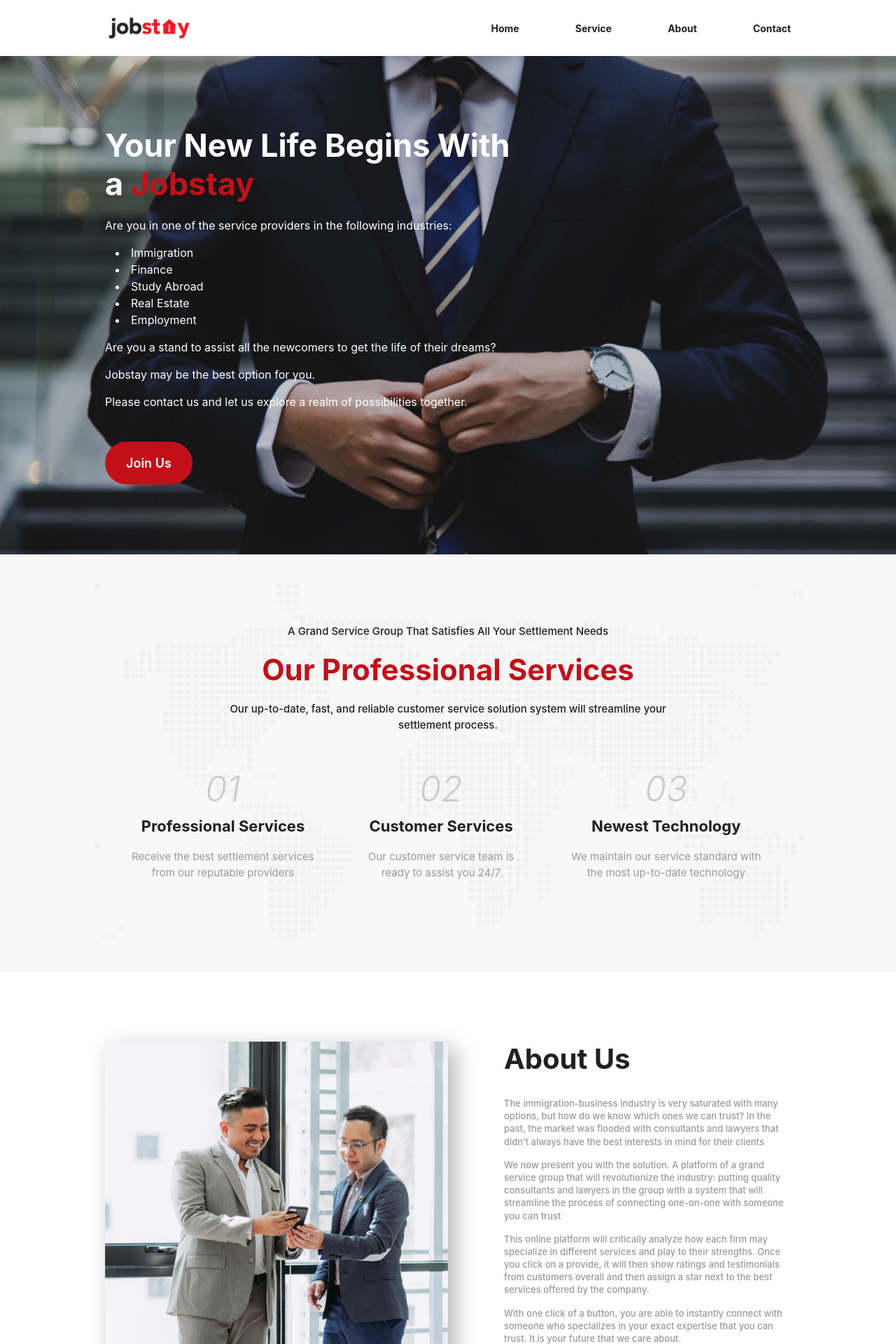
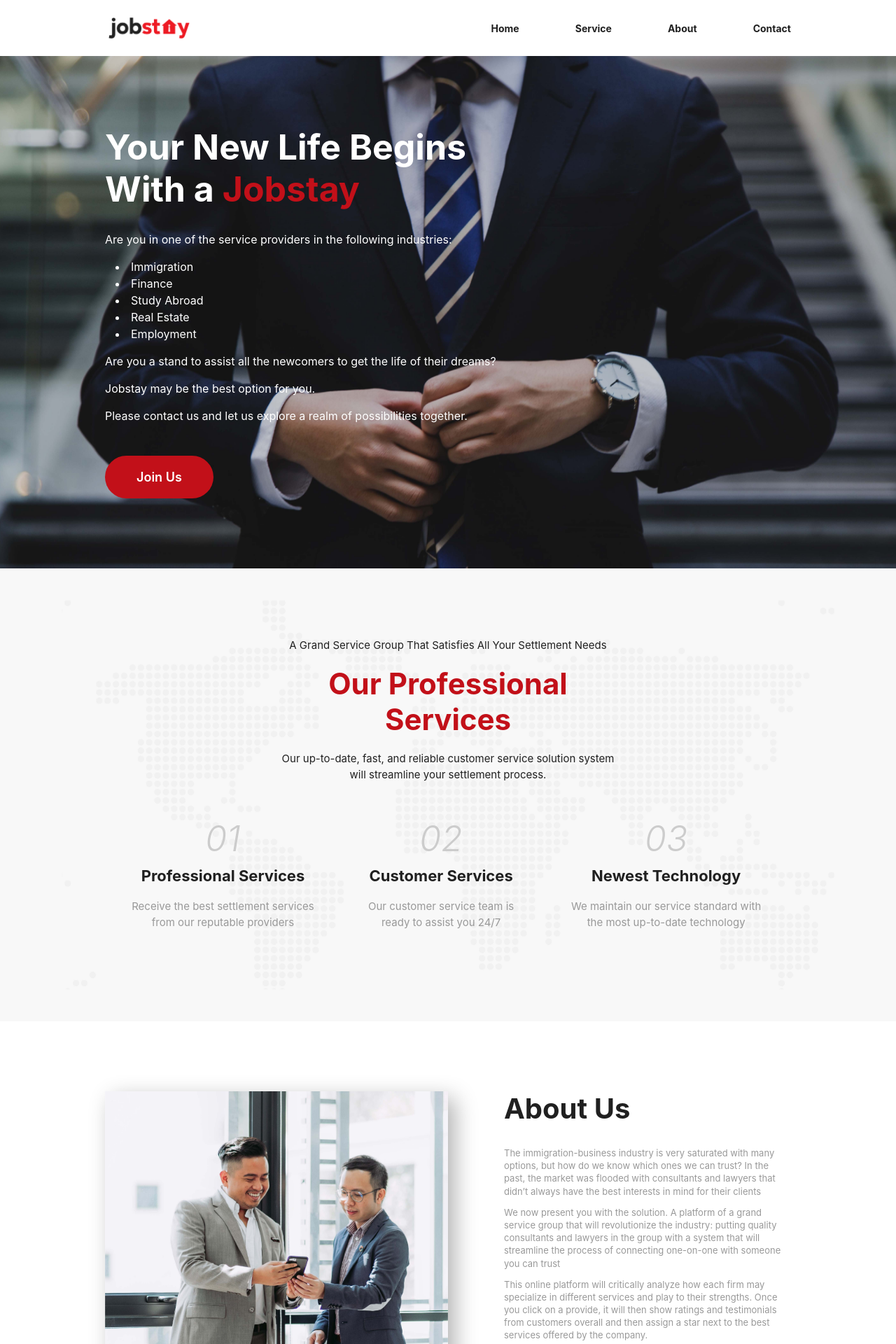
Before and after one commit to CaesarHp/consulting-website, a React (Create React App) app: page / in a window 1280 px wide. Shown: the top 1920 px of the page at 70% size. Built offline with nearby package versions, Linux system fonts and the light colour scheme.

Commit message:
style-css

```diff
--- a/src/components/About.js
+++ b/src/components/About.js
@@ -6,7 +6,7 @@
     <div className={classes["about-container"]} id="about">
       <img src={aboutImg} alt="about" className={classes["about-img"]} />
       <div className={classes["about-info-container"]}>
-        <span className={classes["about-info-title"]}>About Us</span>
+        <h1 className={classes["about-info-title"]}>About Us</h1>
         <p className={classes["about-info-paragraph"]}>
           The immigration-business industry is very saturated with many options,
           but how do we know which ones we can trust? In the past, the market
--- a/src/components/About.module.scss
+++ b/src/components/About.module.scss
@@ -6,11 +6,9 @@
   padding: 10rem 15rem;
   background: white;
 
-  @media only screen and (max-width: $bp-medium) {
+  @media only screen and (max-width: $bp-large) {
     flex-direction: column;
     align-items: center;
-
-    padding: 8rem;
   }
 
   @media only screen and (max-width: $bp-medium) {
@@ -24,9 +22,9 @@
   margin-right: 8rem;
   box-shadow: 1rem 1rem 3rem rgba(0, 0, 0, 0.3);
 
-  @media only screen and (max-width: $bp-medium) {
+  @media only screen and (max-width: $bp-large) {
     margin: 0;
-    margin-bottom: 5rem;
+    margin-bottom: 8rem;
   }
 
   @media only screen and (max-width: $bp-smallest) {
@@ -42,9 +40,16 @@
   align-items: flex-start;
   font-family: inherit;
 
+  @media only screen and (max-width: $bp-large) {
+    width: 70%;
+  }
+
   @media only screen and (max-width: $bp-medium) {
     flex-direction: column;
-    align-items: center;
+  }
+
+  @media only screen and (max-width: $bp-small) {
+    width: 80%;
   }
 }
 
@@ -58,19 +63,15 @@
 
   &-paragraph {
     font-size: 1.3rem;
-    font-weight: 500;
+    font-weight: 400;
     color: $color-grey-dark-3;
     line-height: 1.4;
-    margin-bottom: 1.5rem;
-
-    @media only screen and (max-width: $bp-medium) {
-      text-align: center;
-    }
+    margin-bottom: 1.2rem;
   }
 }
 
 .about-button {
-  padding: 2rem 3rem;
+  padding: 2rem 4.5rem;
   margin-top: 3rem;
   border: none;
   border-radius: 100px;
--- a/src/components/Footer.module.scss
+++ b/src/components/Footer.module.scss
@@ -105,10 +105,6 @@
     &:visited {
       color: white;
     }
-
-    @media only screen and (max-width: $bp-small) {
-      font-size: 1.2rem;
-    }
   }
 }
 
@@ -149,6 +145,10 @@
 }
 
 .footer-social-bg {
+  display: flex;
+  justify-content: center;
+  align-items: center;
+
   border-radius: 100%;
   padding: 1.2rem;
   background-color: $color-grey-dark-2;
--- a/src/components/HeaderContent.js
+++ b/src/components/HeaderContent.js
@@ -4,10 +4,10 @@
   return (
     <div className={classes["header-content-container"]}>
       <div className={classes["header-content-info-container"]}>
-        <span className={classes["header-content-title"]}>
+        <h1 className={classes["header-content-title"]}>
           Your New Life Begins With a{" "}
           <span className={classes["header-content-title-red"]}>Jobstay</span>
-        </span>
+        </h1>
         <p className={classes["header-content-paragraph"]}>
           Are you in one of the service providers in the following industries:
         </p>
--- a/src/components/HeaderContent.module.scss
+++ b/src/components/HeaderContent.module.scss
@@ -15,11 +15,10 @@
 
   @media only screen and (max-width: $bp-medium) {
     padding: 8rem;
-    justify-content: center;
   }
 
   @media only screen and (max-width: $bp-small) {
-    padding: 3rem 6rem;
+    padding: 4rem 6rem;
   }
 }
 
@@ -31,27 +30,24 @@
   justify-content: center;
   align-items: flex-start;
 
-  @media only screen and (max-width: $bp-medium) {
-    align-items: center;
-    text-align: center;
+  @media only screen and (max-width: $bp-large) {
     max-width: 100%;
   }
 }
 
 .header-content-title {
   font-family: inherit;
-  font-size: 4.5rem;
+  font-size: 5rem;
   font-weight: 700;
   color: white;
-  margin-bottom: 2rem;
+  margin-bottom: 3rem;
 
   &-red {
     color: $color-main;
   }
 
   @media only screen and (max-width: $bp-medium) {
-    font-size: 4rem;
-    margin-bottom: 5rem;
+    font-size: 4.8rem;
   }
 }
 
@@ -62,14 +58,6 @@
   color: white;
   line-height: 1.5;
   margin-bottom: 1.5rem;
-
-  @media only screen and (max-width: $bp-small) {
-    font-size: 1.4rem;
-  }
-
-  @media only screen and (max-width: $bp-smallest) {
-    font-size: 1.2rem;
-  }
 }
 
 .header-content-list {
@@ -88,7 +76,7 @@
 }
 
 .header-content-button {
-  padding: 2rem 3rem;
+  padding: 2rem 4.5rem;
   margin-top: 3rem;
   border: none;
   border-radius: 100px;
--- a/src/components/Service.js
+++ b/src/components/Service.js
@@ -7,9 +7,7 @@
         <span className={classes["service-subtitle"]}>
           A Grand Service Group That Satisfies All Your Settlement Needs
         </span>
-        <span className={classes["service-title"]}>
-          Our Professional Services
-        </span>
+        <h1 className={classes["service-title"]}>Our Professional Services</h1>
         <p className={classes["service-description"]}>
           Our up-to-date, fast, and reliable customer service solution system
           will streamline your settlement process.
--- a/src/components/Service.module.scss
+++ b/src/components/Service.module.scss
@@ -27,7 +27,7 @@
   flex-direction: column;
   align-items: center;
   text-align: center;
-  max-width: 70%;
+  max-width: 50%;
 
   @media only screen and (max-width: $bp-medium) {
     max-width: 100%;
@@ -36,18 +36,14 @@
 
 .service-subtitle {
   font-size: 1.5rem;
-  font-weight: 500;
+  font-weight: 400;
   color: $color-grey-dark-1;
   margin-bottom: 2rem;
-
-  @media only screen and (max-width: $bp-small) {
-    font-size: 1.3rem;
-  }
 }
 
 .service-description {
   font-size: 1.5rem;
-  font-weight: 500;
+  font-weight: 400;
   color: $color-grey-dark-1;
   margin-bottom: 2rem;
   line-height: 1.5;
--- a/src/index.module.scss
+++ b/src/index.module.scss
@@ -9,13 +9,13 @@
 html {
   font-size: 62.5%;
 
-  @media only screen and (max-width: $bp-large) {
+  @media only screen and (max-width: $bp-medium) {
     font-size: 50%;
   }
 
-  @media only screen and (max-width: $bp-smallest) {
-    font-size: 43.75%;
-  }
+  // @media only screen and (max-width: $bp-smallest) {
+  //   font-size: 43.75%;
+  // }
 }
 
 body {
```
Also changed, not shown: src/components/Header.module.scss (+10 -10 lines).
